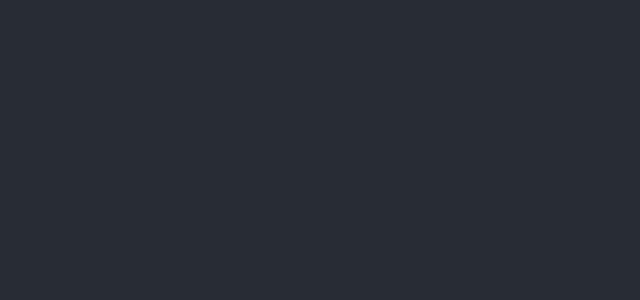
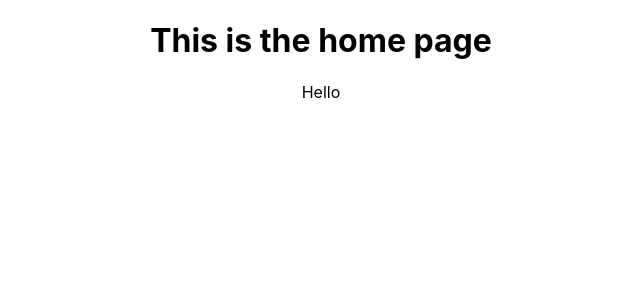
Before and after one commit to javaBin/java.no-2021, a React (Create React App) app: page / in a window 1280 px wide. Shown: the top 300 px of the page, without its empty margins (319-959 px from the left). Built offline with nearby package versions, Linux system fonts and the light colour scheme.

Commit message:
Added I18next for internalization

```diff
--- a/package.json
+++ b/package.json
@@ -11,9 +11,12 @@
         "@types/react": "^16.9.55",
         "@types/react-dom": "^16.9.9",
         "@types/typescript": "^2.0.0",
+        "i18next": "^19.8.3",
+        "next-i18next": "^7.0.1",
         "prettier": "^2.1.2",
         "react": "^17.0.1",
         "react-dom": "^17.0.1",
+        "react-i18next": "^11.7.3",
         "react-scripts": "4.0.0",
         "sass": "^1.28.0",
         "typescript": "^4.0.5",
--- a/src/App.js
+++ b/src/App.js
@@ -1,13 +1,15 @@
 import './App.css';
-import React from "react";
-import Header from "./components/header";
+import React from 'react';
+import Header from './components/header';
+import './i18n';
+import Home from './pages/Home';
 
 function App() {
-  return (
-    <div className="App">
-     <Header/>
-    </div>
-  );
+    return (
+        <div className="App">
+            <Home />
+        </div>
+    );
 }
 
 export default App;
--- /dev/null
+++ b/src/i18n.js
@@ -0,0 +1,24 @@
+import i18n from 'i18next';
+import {initReactI18next} from 'react-i18next';
+
+import translationEnglish from './locales/en/home.json';
+import translationNorwegian from './locales/no/home.json';
+
+const resources = {
+    en: {
+        translation: translationEnglish
+    },
+    no: {
+        translation: translationNorwegian
+    }
+};
+
+i18n.use(initReactI18next).init({
+    resources,
+    lng: 'en',
+    interpolation: {
+        escapeValue: false
+    }
+});
+
+export default i18n;
--- /dev/null
+++ b/src/locales/en/home.json
@@ -0,0 +1,4 @@
+{
+    "title": "This is the home page",
+    "sub-title": "And a under title for home page"
+}
--- /dev/null
+++ b/src/locales/no/home.json
@@ -0,0 +1,4 @@
+{
+    "title": "Dette er for hjemme siden",
+    "sub-title": "Og en under tittel for hjemme siden"
+}
--- a/src/pages/Home.tsx
+++ b/src/pages/Home.tsx
@@ -1,11 +1,15 @@
 import React from 'react';
+import {useTranslation} from 'react-i18next';
 
 const Home = () => {
+    const {t, i18n} = useTranslation();
+
     return (
         <div>
-
+            <h1>{t('title')}</h1>
+            <div>Hello</div>
         </div>
     );
-}
+};
 
 export default Home;
```
Also changed, not shown: src/components/header.tsx (+2 -7 lines), 1 other file (tests, documents, lock files or other folders). Lines whose indentation alone changed are shown as unchanged.
